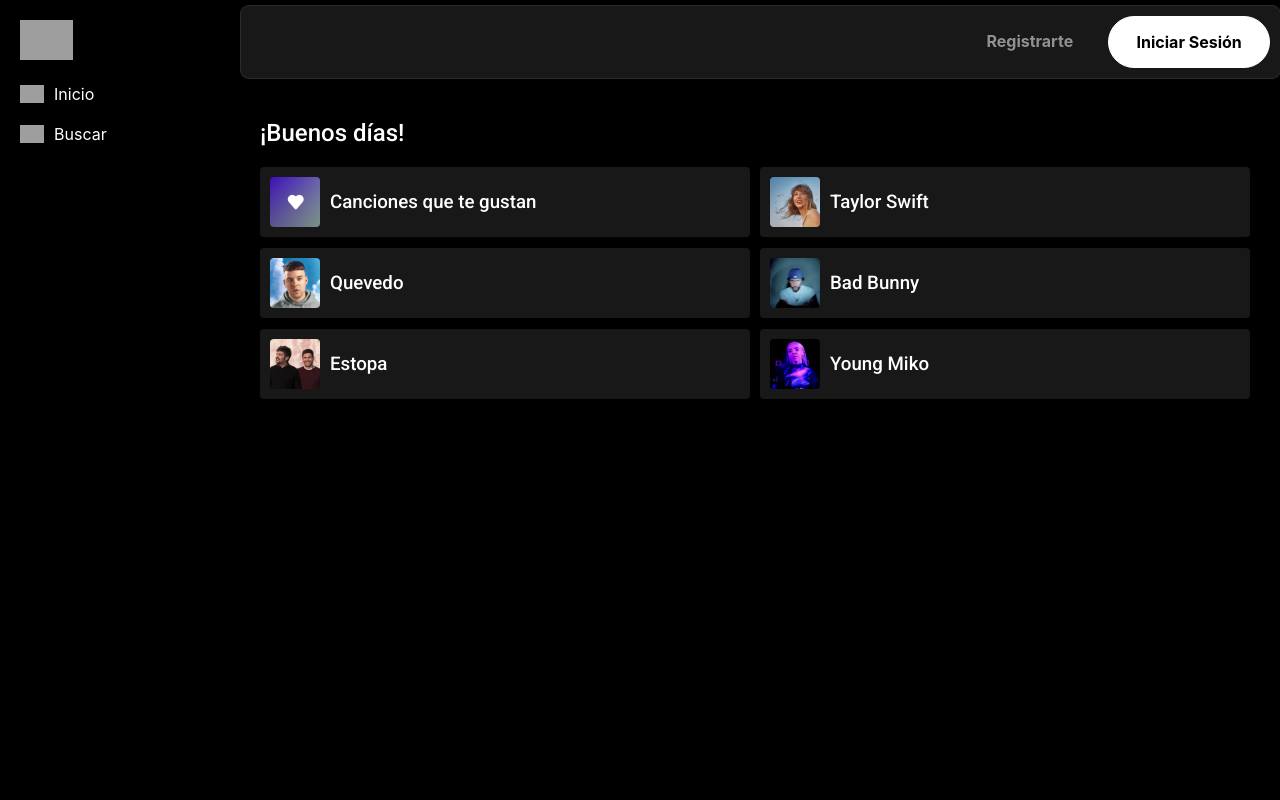
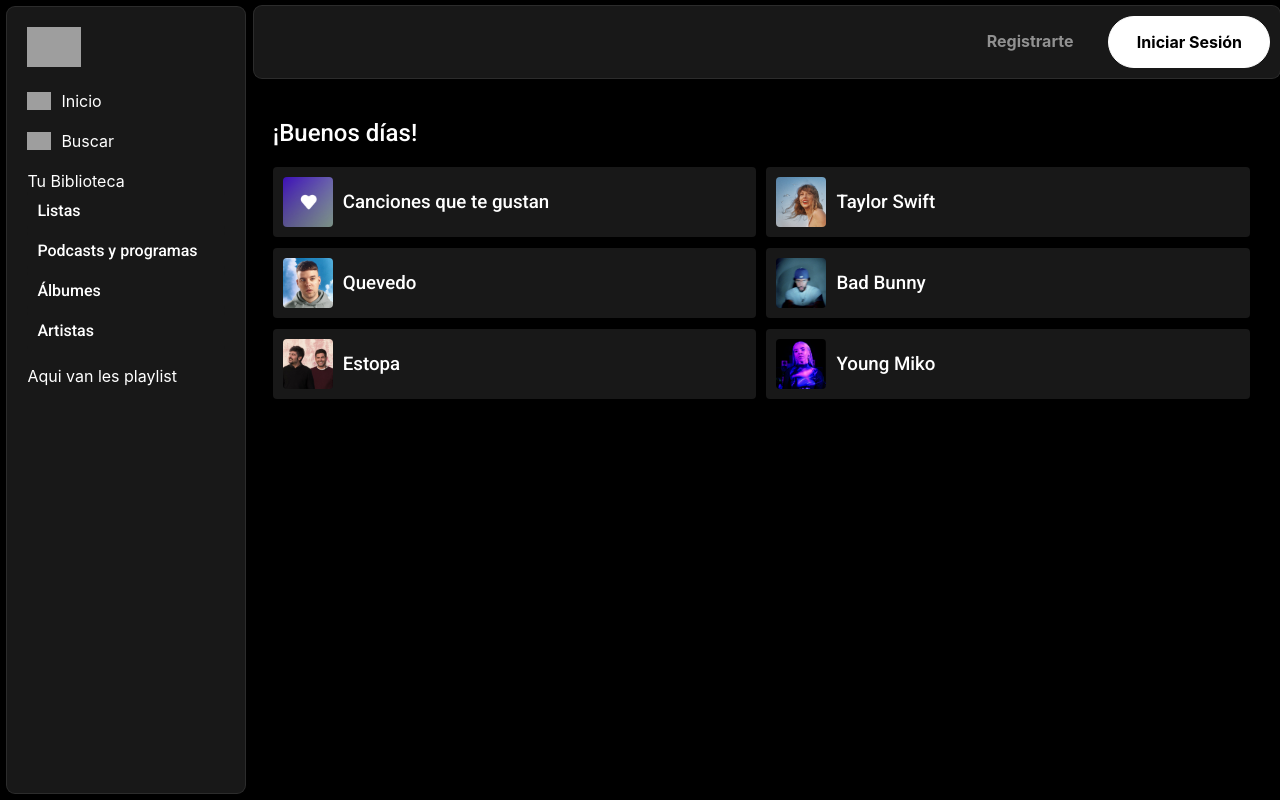
Before and after one commit to LuisCGuerrero/DAR-Codigo_Act_Grupal, a React (Create React App) app: page / in a window 1280 px wide. Built offline with nearby package versions, Linux system fonts and the light colour scheme; grey boxes are pictures that could not be loaded.

Commit message:
Cambios sidebar

```diff
--- /dev/null
+++ b/src/components/FilterItem.js
@@ -0,0 +1,14 @@
+import React from 'react';
+import './styles/FilterItem.css';
+
+function FilterItem({title, description}) {
+    return (
+    <div className="item">
+        <div className="item-info">
+            <p className="item-title">{title}</p>
+      </div>
+    </div>
+    );
+}
+
+export default FilterItem;
--- a/src/components/Sidebar.js
+++ b/src/components/Sidebar.js
@@ -1,11 +1,21 @@
 import React from 'react';
 import './styles/Sidebar.css';
-import Logo from './Logo.js'
+import Logo from './Logo.js';
+import FilterItem from './FilterItem.js';
+
+
+const filterData = [
+  {id: 1, title: 'Listas', description: ''},
+  {id: 2, title: 'Podcasts y programas'},
+  {id: 3, title: 'Álbumes'},
+  {id: 4, title: 'Artistas'}
+];
 
 function Sidebar() {
   return (
       <div className="sidebar">
         <Logo/>
+        <div className="sidebar-top">
           <div className="menu-item">
             <img src="https://cdn3.emoji.gg/emojis/7184-spotify-home.png" alt="Inicio" className="icon" />
             <span>Inicio</span>
@@ -14,7 +24,20 @@ function Sidebar() {
             <img src="https://cdn3.emoji.gg/emojis/3421-spotify-search.png" alt="Buscar" className="icon" />
             <span>Buscar</span>
           </div>
-        {/* Agregar más elementos de menú según sea necesario */}
+        </div>
+        <div className="tu-biblioteca">
+          {/*Falta el logo*/}
+          <span>Tu Biblioteca</span>
+          {/*Logo + y ->*/}
+          <div classname="sidebar-filter">
+            {filterData.map(filter => (
+              <FilterItem key={filter.id} title={filter.title} />
+            ))}
+          </div> {/*Debería mostrarse en una única fila*/}
+          <div className="playlist">
+            <p>Aqui van les playlist</p>
+          </div>
+        </div>
       </div>
   );
 }
--- /dev/null
+++ b/src/components/styles/FilterItem.css
@@ -0,0 +1,5 @@
+.item-info {
+    color: #b3b3b3;
+    font-weight: 400;
+    margin: 0;
+}
--- a/src/components/styles/Sidebar.css
+++ b/src/components/styles/Sidebar.css
@@ -1,12 +1,23 @@
 .sidebar {
-    background-color: #000;
+    background-color: rgba(128, 128, 128, 0.185);
     color: #fff;
     padding: 20px;
     width: 240px;
+    margin: 0.5%;
     box-sizing: border-box;
     display: flex;
     flex-direction: column;
+    border: 1px solid rgba(128, 128, 128, 0.185);
+    border-radius: 9px;
+
   }
+.sidebar-filter {
+  display: grid;
+  grid-template-rows: repeat(1, 1fr);
+  grid-template-columns: repeat(4, auto);
+  gap: 10px;
+  width: 99%;
+}
 
 .menu-item {
   display: flex;
```
Lines whose indentation alone changed are shown as unchanged.
